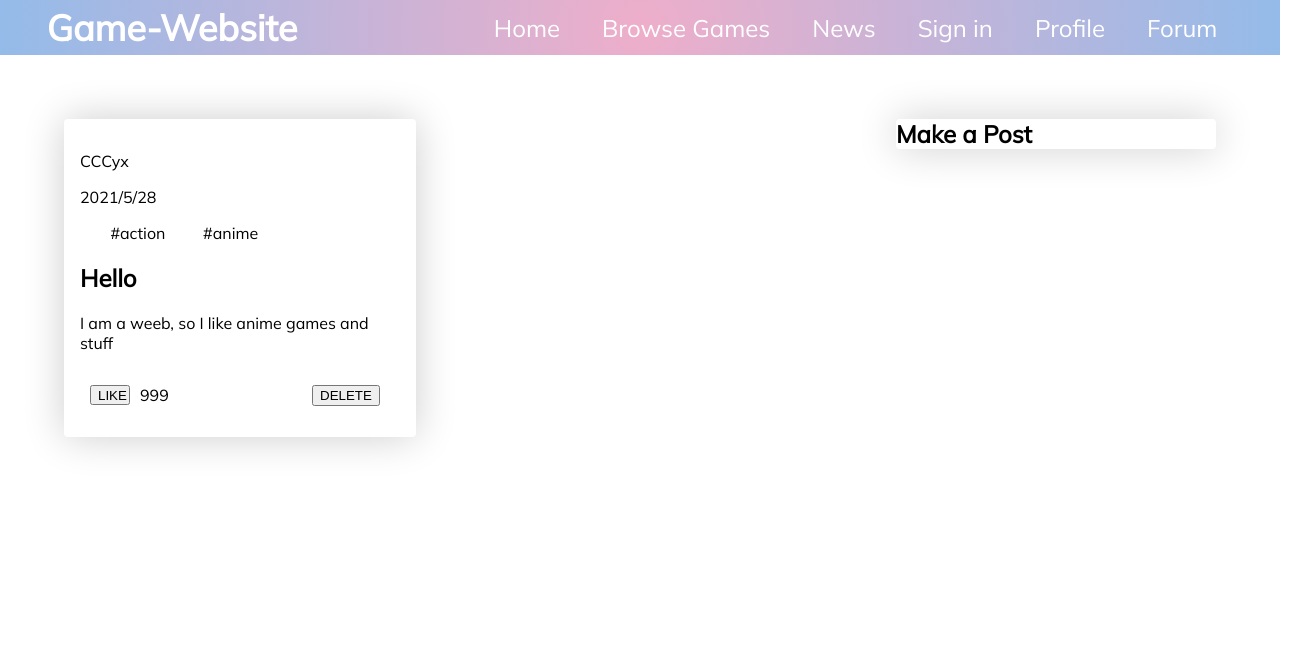
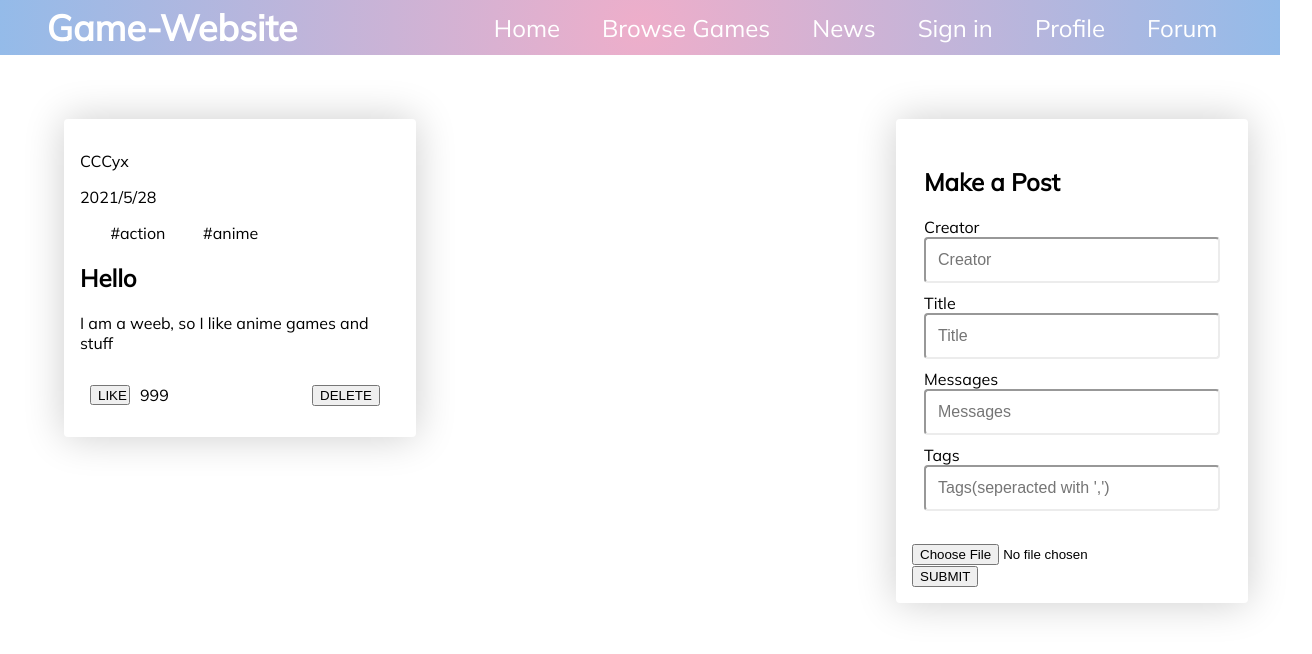
Before and after one commit to CcccYxx/CS35L-Website, a React (Create React App) app in the folder game-website/frontend/: page /forum in a window 1280 px wide. Shown: the top 654 px of the page, 1312 px wide, since content can reach past the window. Built offline with nearby package versions, Linux system fonts and the light colour scheme.

Commit message:
Add submit form prototype

```diff
--- a/game-website/frontend/src/Components/Form/Form.css
+++ b/game-website/frontend/src/Components/Form/Form.css
@@ -2,7 +2,8 @@
     font-family: 'Mulish', sans-serif;
     width: 25vw;
     margin-top: 4rem;
-
+    margin-right: 4rem;
+    padding: 1rem;
     box-shadow: 0 0 40px rgba(0, 0, 0, 0.2);
     border-radius: var(--border-radius);
 }
--- a/game-website/frontend/src/Components/Form/form.js
+++ b/game-website/frontend/src/Components/Form/form.js
@@ -1,12 +1,86 @@
+import axios from 'axios';
 import React from 'react';
+import FileBase from 'react-file-base64'
 import './Form.css';
 
-const Form = () => {
-    return(
-        <div className="formContainer">
-            <h2>Make a Post</h2>
-        </div>
-    );
+class Form extends React.Component{
+    constructor(props){
+        super(props);
+        this.state={
+            creator:"",
+            title:"",
+            message:"",
+            tags: "",
+            selectedFile:"",
+        }
+    }
+
+    onInputChangeCreator = (event) => {
+        this.setState({creator: event.target.value});
+    }
+
+    onInputChangeTitle = (event) => {
+        this.setState({title: event.target.value});
+    }
+
+    onInputChangeMsg = (event) => {
+        this.setState({message: event.target.value});
+    }
+
+    onInputChangeTags = (event) => {
+        this.setState({tags: event.target.value});
+    }
+
+    handleFileSubmit = ({base64}) => {
+        this.setState({selectedFile: base64})
+    }
+
+    handleSubmit = () => {
+        const newPost = {
+            creator: this.state.creator,
+            title: this.state.title,
+            message: this.state.message,
+            tags: this.state.tags.split(','),
+            selectedFile: this.state.selectedFile
+        }
+        axios.post("/forum", newPost);
+    }
+
+    render(){
+        return(
+            <div className="formContainer">
+                <div class="formInput">
+                    <form>
+                        <h2 id="formTitle">Make a Post</h2>
+                        <label>
+                            Creator
+                            <input type="text" class="formInput" autofocus placeholder="Creator" onChange={this.onInputChangeCreator}/>
+                        </label>
+                        <label>
+                            Title
+                            <input type="text" class="formInput" autofocus placeholder="Title" onChange={this.onInputChangeTitle} />
+                        </label>
+                        <label>
+                            Messages
+                            <input type="text" class="formInput" autofocus placeholder="Messages" onChange={this.onInputChangeMsg} />
+                        </label>
+                        <label>
+                            Tags
+                            <input type="text" class="formInput" autofocus placeholder="Tags(seperacted with ',')" onChange={this.onInputChangeTags} />
+                        </label>
+                    </form>
+                </div>
+                <div className="uploadFile">
+                    <FileBase
+                        type="file"
+                        multiple={ false }
+                        onDone={this.handleFileSubmit}
+                    />
+                </div>
+                <button onClick={this.handleSubmit}>SUBMIT</button>
+            </div>
+        );
+    }
 }
 
 export default Form;
--- a/game-website/frontend/src/webpages/Forum.css
+++ b/game-website/frontend/src/webpages/Forum.css
@@ -1,8 +1,6 @@
 .forumPageContainer{
     display: flex;
 }
-
-
 
 .posts{
    flex: 70%;
```
Also changed, not shown: 1 other file (tests, documents, lock files or other folders).
